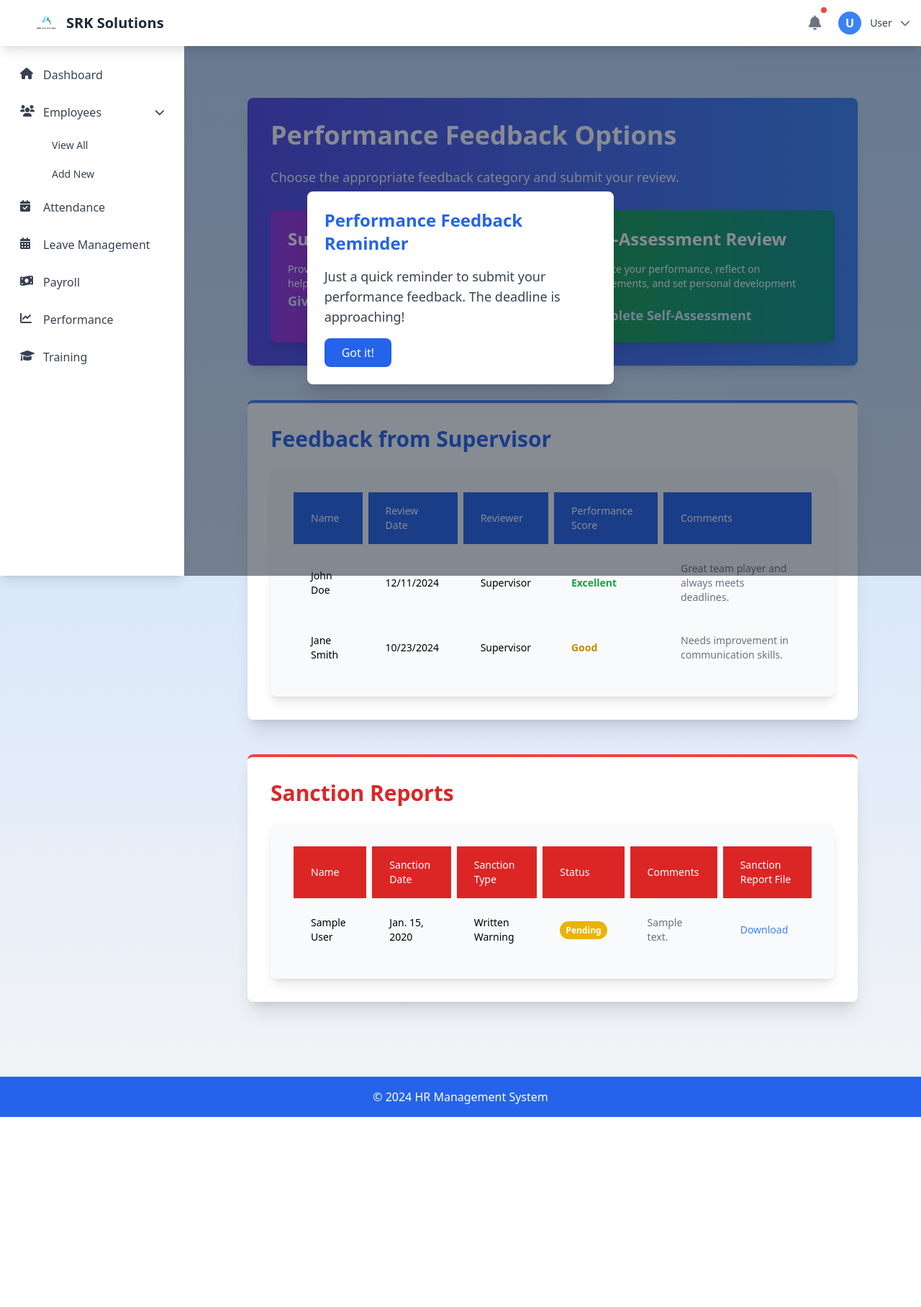
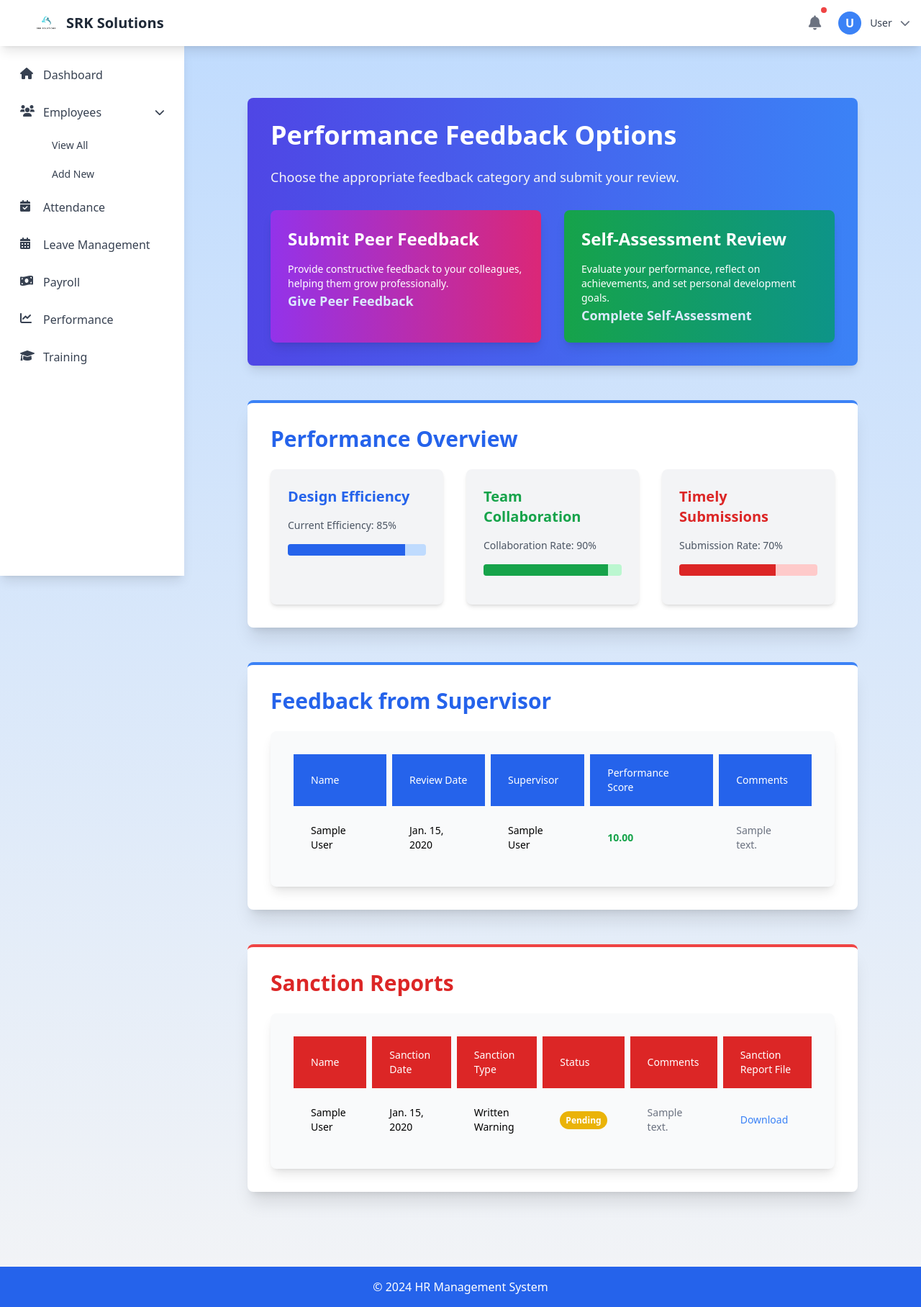
Before and after one commit to katkatty21/HRManagementSystemWeb, a Django app: page /performance_feedback/ in a window 1280 px wide. Shown: the whole page at 72% size. Before the commit the page ends 1552 px from the top, so only its background shows below. Run offline with Django 5.2, Linux system fonts and the light colour scheme; tables that the repository leaves empty hold one stand-in row (values such as "Sample post"); some libraries are stand-ins or nearby versions.

Commit message:
Latest update

```diff
--- a/hrmanagementsystem/hrmanagement/templates/pages/performance_feedback.html
+++ b/hrmanagementsystem/hrmanagement/templates/pages/performance_feedback.html
@@ -5,7 +5,6 @@ Performance Feedback
 {% endblock %}
 
 {% block content %}
-<!-- Main Content Section -->
 <div class="container mx-auto mt-12 px-6 lg:px-16">
 
     <!-- Feedback Navigation Section -->
@@ -14,18 +13,52 @@ Performance Feedback
         <p class="text-lg text-gray-100 mb-8">Choose the appropriate feedback category and submit your review.</p>
 
         <div class="grid grid-cols-1 md:grid-cols-2 gap-8">
-            <!-- Submit Peer Feedback -->
             <div class="bg-gradient-to-r from-purple-600 to-pink-600 text-white p-6 rounded-lg shadow-lg hover:scale-105 transform transition-all duration-300 hover:shadow-xl">
                 <h4 class="text-2xl font-semibold mb-4">Submit Peer Feedback</h4>
                 <p class="text-sm">Provide constructive feedback to your colleagues, helping them grow professionally.</p>
                 <a href="#" class="mt-4 text-blue-100 hover:text-blue-50 text-lg font-semibold transition-all duration-300">Give Peer Feedback</a>
             </div>
 
-            <!-- Self-Assessment Review -->
             <div class="bg-gradient-to-r from-green-600 to-teal-600 text-white p-6 rounded-lg shadow-lg hover:scale-105 transform transition-all duration-300 hover:shadow-xl">
                 <h4 class="text-2xl font-semibold mb-4">Self-Assessment Review</h4>
                 <p class="text-sm">Evaluate your performance, reflect on achievements, and set personal development goals.</p>
                 <a href="#" class="mt-4 text-blue-100 hover:text-blue-50 text-lg font-semibold transition-all duration-300">Complete Self-Assessment</a>
+            </div>
+        </div>
+    </div>
+
+    <!-- Performance Overview Section -->
+    <div class="bg-white rounded-lg shadow-xl p-8 mb-12 border-t-4 border-blue-500">
+        <h3 class="text-3xl font-semibold text-blue-600 mb-6">Performance Overview</h3>
+        <div class="grid grid-cols-1 md:grid-cols-3 gap-8">
+            <div class="bg-gray-100 p-6 rounded-lg shadow-md">
+                <h4 class="text-xl font-semibold text-blue-600 mb-4">Design Efficiency</h4>
+                <p class="text-sm text-gray-600 mb-2">Current Efficiency: 85%</p>
+                <div class="relative pt-2">
+                    <div class="overflow-hidden h-4 mb-4 text-xs flex rounded bg-blue-200">
+                        <div style="width: 85%" class="shadow-none flex flex-col text-center whitespace-nowrap text-white justify-center bg-blue-600"></div>
+                    </div>
+                </div>
+            </div>
+
+            <div class="bg-gray-100 p-6 rounded-lg shadow-md">
+                <h4 class="text-xl font-semibold text-green-600 mb-4">Team Collaboration</h4>
+                <p class="text-sm text-gray-600 mb-2">Collaboration Rate: 90%</p>
+                <div class="relative pt-2">
+                    <div class="overflow-hidden h-4 mb-4 text-xs flex rounded bg-green-200">
+                        <div style="width: 90%" class="shadow-none flex flex-col text-center whitespace-nowrap text-white justify-center bg-green-600"></div>
+                    </div>
+                </div>
+            </div>
+
+            <div class="bg-gray-100 p-6 rounded-lg shadow-md">
+                <h4 class="text-xl font-semibold text-red-600 mb-4">Timely Submissions</h4>
+                <p class="text-sm text-gray-600 mb-2">Submission Rate: 70%</p>
+                <div class="relative pt-2">
+                    <div class="overflow-hidden h-4 mb-4 text-xs flex rounded bg-red-200">
+                        <div style="width: 70%" class="shadow-none flex flex-col text-center whitespace-nowrap text-white justify-center bg-red-600"></div>
+                    </div>
+                </div>
             </div>
         </div>
     </div>
@@ -39,30 +72,33 @@ Performance Feedback
                     <tr>
                         <th class="px-6 py-4 text-left font-medium">Name</th>
                         <th class="px-6 py-4 text-left font-medium">Review Date</th>
-                        <th class="px-6 py-4 text-left font-medium">Reviewer</th>
+                        <th class="px-6 py-4 text-left font-medium">Supervisor</th>
                         <th class="px-6 py-4 text-left font-medium">Performance Score</th>
                         <th class="px-6 py-4 text-left font-medium">Comments</th>
                     </tr>
                 </thead>
                 <tbody>
+                    {% for review in performance_reviews %}
                     <tr class="border-b hover:bg-gray-100">
-                        <td class="px-6 py-4 text-sm">John Doe</td>
-                        <td class="px-6 py-4 text-sm">12/11/2024</td>
-                        <td class="px-6 py-4 text-sm">Supervisor</td>
+                        <td class="px-6 py-4 text-sm">{{ review.employee.first_name }} {{ review.employee.last_name }}</td>
+                        <td class="px-6 py-4 text-sm">{{ review.review_date }}</td>
                         <td class="px-6 py-4 text-sm">
-                            <span class="text-green-600 font-semibold">Excellent</span>
+                            {% if review.reviewer %}
+                                {{ review.reviewer.first_name }} {{ review.reviewer.last_name }}
+                            {% else %}
+                                <span class="text-gray-500">Unknown</span>
+                            {% endif %}
                         </td>
-                        <td class="px-6 py-4 text-sm text-gray-500">Great team player and always meets deadlines.</td>
+                        <td class="px-6 py-4 text-sm">
+                            <span class="font-semibold {% if review.performance_score >= 4 %}text-green-600{% elif review.performance_score >= 2 %}text-yellow-600{% else %}text-red-600{% endif %}">{{ review.performance_score }}</span>
+                        </td>
+                        <td class="px-6 py-4 text-sm text-gray-500">{{ review.review_comments }}</td>
                     </tr>
-                    <tr class="border-b hover:bg-gray-100">
-                        <td class="px-6 py-4 text-sm">Jane Smith</td>
-                        <td class="px-6 py-4 text-sm">10/23/2024</td>
-                        <td class="px-6 py-4 text-sm">Supervisor</td>
-                        <td class="px-6 py-4 text-sm">
-                            <span class="text-yellow-600 font-semibold">Good</span>
-                        </td>
-                        <td class="px-6 py-4 text-sm text-gray-500">Needs improvement in communication skills.</td>
+                    {% empty %}
+                    <tr>
+                        <td colspan="5" class="px-6 py-4 text-center text-gray-500">No feedback available.</td>
                     </tr>
+                    {% endfor %}
                 </tbody>
             </table>
         </div>
@@ -91,13 +127,9 @@ Performance Feedback
                         <td class="px-6 py-4 text-sm">{{ report.sanction_type }}</td>
                         <td class="px-6 py-4 text-sm">
                             {% if report.status == 'Pending' %}
-                                    <span class="text-xs font-semibold bg-yellow-500 text-white px-2 py-1 rounded-full">
-                                        {{ report.status }}
-                                    </span>
+                                <span class="text-xs font-semibold bg-yellow-500 text-white px-2 py-1 rounded-full">{{ report.status }}</span>
                             {% elif report.status == 'Resolved' %}
-                                    <span class="text-xs font-semibold bg-green-500 text-white px-2 py-1 rounded-full">
-                                        {{ report.status }}
-                                    </span>
+                                <span class="text-xs font-semibold bg-green-500 text-white px-2 py-1 rounded-full">{{ report.status }}</span>
                             {% endif %}
                         </td>
                         <td class="px-6 py-4 text-sm text-gray-500">{{ report.sanction_details }}</td>
@@ -105,41 +137,18 @@ Performance Feedback
                             {% if report.sanction_report_file %}
                                 <a href="{{ report.sanction_report_file.url }}" class="text-blue-500 hover:text-blue-700" target="_blank">Download</a>
                             {% else %}
-                                    <span class="text-gray-500">No file</span>
+                                <span class="text-gray-500">No file uploaded</span>
                             {% endif %}
                         </td>
                     </tr>
                     {% empty %}
                     <tr>
-                            <td colspan="6" class="text-center text-gray-500 py-4">No sanction reports available.</td>
+                        <td colspan="6" class="px-6 py-4 text-center text-gray-500">No sanctions reported.</td>
                     </tr>
                     {% endfor %}
                 </tbody>
             </table>
         </div>
     </div>
-
 </div>
-
-<!-- Pop-up Reminder Modal -->
-<div id="reminder-modal" class="fixed inset-0 bg-gray-900 bg-opacity-50 flex justify-center items-center hidden">
-    <div class="bg-white p-6 rounded-lg shadow-xl w-1/3">
-        <h4 class="text-2xl font-semibold text-blue-600 mb-4">Performance Feedback Reminder</h4>
-        <p class="text-lg text-gray-700 mb-4">Just a quick reminder to submit your performance feedback. The deadline is approaching!</p>
-        <button id="close-modal" class="bg-blue-600 text-white py-2 px-6 rounded-lg hover:bg-blue-700 transition-all duration-300">Got it!</button>
-    </div>
-</div>
-
-<script>
-    // Display the pop-up when the page loads
-    window.onload = function() {
-        document.getElementById('reminder-modal').classList.remove('hidden');
-    }
-
-    // Close the pop-up when the button is clicked
-    document.getElementById('close-modal').onclick = function() {
-        document.getElementById('reminder-modal').classList.add('hidden');
-    }
-</script>
-
 {% endblock %}
--- a/hrmanagementsystem/hrmanagement/views.py
+++ b/hrmanagementsystem/hrmanagement/views.py
@@ -272,26 +272,23 @@ def leave_request_page(request):
     return render(request, 'pages/leave_request.html', context)
 
 from django.shortcuts import render
-from .models import SanctionReport
 from django.contrib import messages
-from django.shortcuts import render
-from .models import SanctionReport
-# Include the necessary form or model imports if feedback is handled
+from .models import SanctionReport, PerformanceReview
 
 def performance_feedback(request):
     # Fetch all sanction reports from the database, ordered by sanction_date
     sanction_reports = SanctionReport.objects.all().order_by('-sanction_date')
 
-    # Placeholder for feedback data, replace with actual logic if necessary
-    feedback_data = []  # Example, you can replace this with actual data fetching logic
+    # Fetch all performance reviews from the database, ordered by review_date
+    performance_reviews = PerformanceReview.objects.all().order_by('-review_date')
 
-    # Handle POST request for feedback submission
+    # Placeholder for feedback data related to sanction reports
+    feedback_data = []  # Replace with actual logic if feedback is implemented
+
+    # Handle POST request for feedback submission (for sanction reports)
     if request.method == 'POST':
-        # Example logic: save feedback related to a specific sanction report
-        # Assuming feedback is related to a specific report (you would need to create a form or model for feedback)
-
         # Fetch the SanctionReport object by the report ID sent in the form
-        report_id = request.POST.get('report_id')  # You should send this in the form
+        report_id = request.POST.get('report_id')  # Should be sent in the form
         feedback_text = request.POST.get('feedback')  # Feedback content
 
         if report_id and feedback_text:
@@ -312,5 +309,6 @@ def performance_feedback(request):
 
     return render(request, 'pages/performance_feedback.html', {
         'sanction_reports': sanction_reports,
+        'performance_reviews': performance_reviews,
         'feedback_data': feedback_data,
     })
```
Also changed, not shown: hrmanagementsystem/hrmanagement/templates/pages/attendance_record.html (+31 -2 lines), hrmanagementsystem/hrmanagement/templates/pages/leave_request.html (+28 -1 lines). Lines whose indentation alone changed are shown as unchanged.
